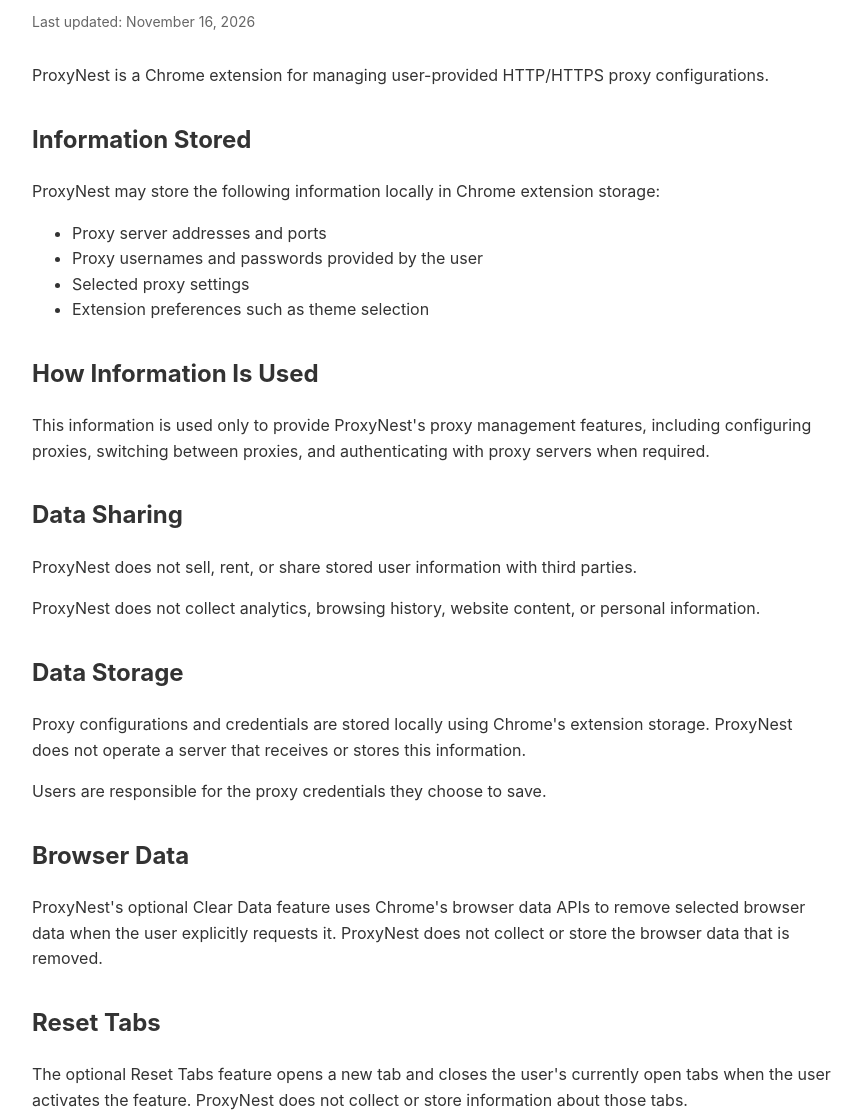
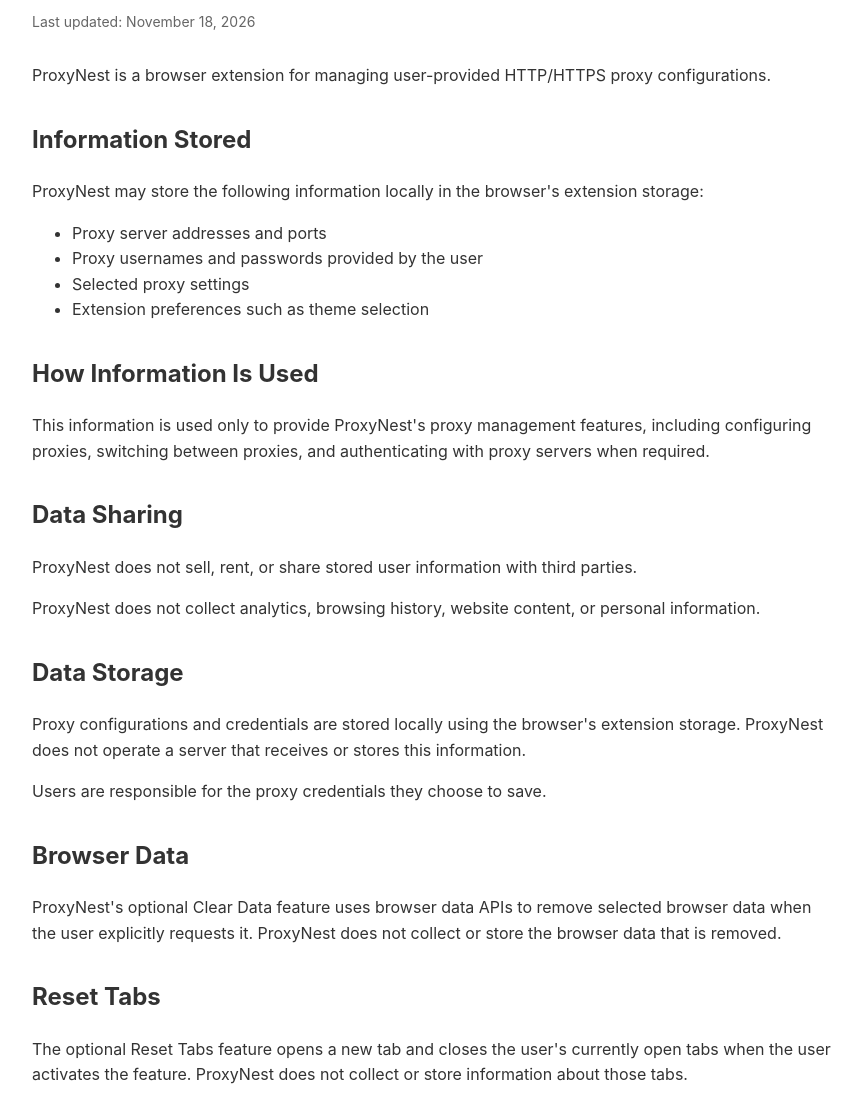
Before and after one commit to Jrald201/Eyrie, a plain HTML site: page privacy-policy.html in a window 1280 px wide. Shown: the part 116-1233 px from the top of the page, without its empty margins (208-1070 px from the left). Drawn offline with Linux system fonts and the light colour scheme.

Commit message:
Update privacy-policy.html

```diff
--- a/privacy-policy.html
+++ b/privacy-policy.html
@@ -2,23 +2,25 @@
 <html lang="en">
 <head>
 <meta charset="UTF-8">
-<meta name="viewport" content="width=device-width, initial-scale=1.0">
+<meta name="viewport" content="width=device-width,initial-scale=1.0">
 <title>ProxyNest Privacy Policy</title>
 <style>
 body{font-family:-apple-system,BlinkMacSystemFont,"Segoe UI",Roboto,Arial,sans-serif;max-width:800px;margin:0 auto;padding:40px 20px;line-height:1.6;color:#333;background:#fff}
-h1{margin-bottom:8px}h2{margin-top:32px}p,li{font-size:16px}
+h1{margin-bottom:8px}
+h2{margin-top:32px}
+p,li{font-size:16px}
 .updated{color:#666;font-size:14px;margin-bottom:30px}
 </style>
 </head>
 <body>
 
 <h1>ProxyNest Privacy Policy</h1>
-<p class="updated">Last updated: November 16, 2026</p>
+<p class="updated">Last updated: November 18, 2026</p>
 
-<p>ProxyNest is a Chrome extension for managing user-provided HTTP/HTTPS proxy configurations.</p>
+<p>ProxyNest is a browser extension for managing user-provided HTTP/HTTPS proxy configurations.</p>
 
 <h2>Information Stored</h2>
-<p>ProxyNest may store the following information locally in Chrome extension storage:</p>
+<p>ProxyNest may store the following information locally in the browser's extension storage:</p>
 <ul>
 <li>Proxy server addresses and ports</li>
 <li>Proxy usernames and passwords provided by the user</li>
@@ -34,11 +36,11 @@ h1{margin-bottom:8px}h2{margin-top:32px}p,li{font-size:16px}
 <p>ProxyNest does not collect analytics, browsing history, website content, or personal information.</p>
 
 <h2>Data Storage</h2>
-<p>Proxy configurations and credentials are stored locally using Chrome's extension storage. ProxyNest does not operate a server that receives or stores this information.</p>
+<p>Proxy configurations and credentials are stored locally using the browser's extension storage. ProxyNest does not operate a server that receives or stores this information.</p>
 <p>Users are responsible for the proxy credentials they choose to save.</p>
 
 <h2>Browser Data</h2>
-<p>ProxyNest's optional Clear Data feature uses Chrome's browser data APIs to remove selected browser data when the user explicitly requests it. ProxyNest does not collect or store the browser data that is removed.</p>
+<p>ProxyNest's optional Clear Data feature uses browser data APIs to remove selected browser data when the user explicitly requests it. ProxyNest does not collect or store the browser data that is removed.</p>
 
 <h2>Reset Tabs</h2>
 <p>The optional Reset Tabs feature opens a new tab and closes the user's currently open tabs when the user activates the feature. ProxyNest does not collect or store information about those tabs.</p>
@@ -47,7 +49,7 @@ h1{margin-bottom:8px}h2{margin-top:32px}p,li{font-size:16px}
 <p>This privacy policy may be updated when ProxyNest's data practices change. Any updated version will be published at the same privacy-policy URL.</p>
 
 <h2>Contact</h2>
-<p>For questions about this privacy policy or ProxyNest, please use the support contact provided on the Chrome Web Store listing.</p>
+<p>For questions about this privacy policy or ProxyNest, please use the support contact provided on the applicable browser extension store listing.</p>
 
 </body>
 </html>
```
